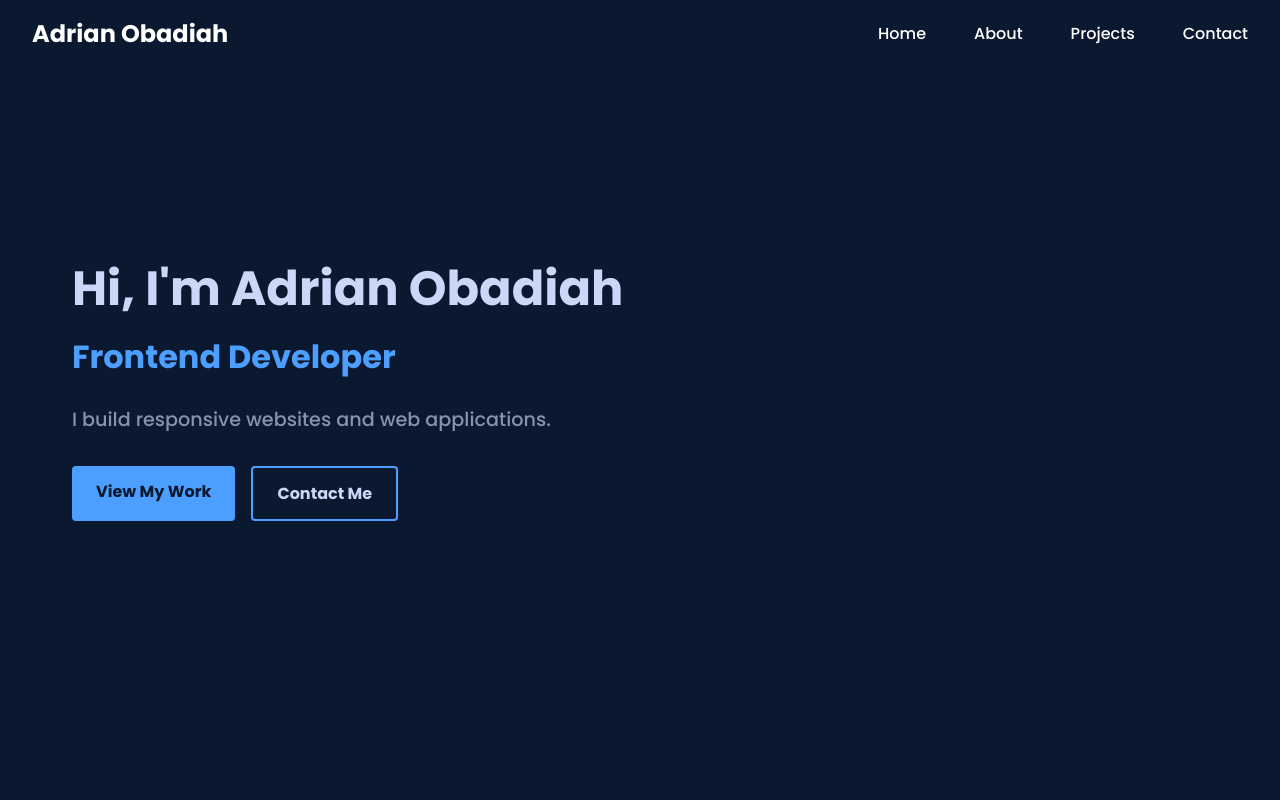
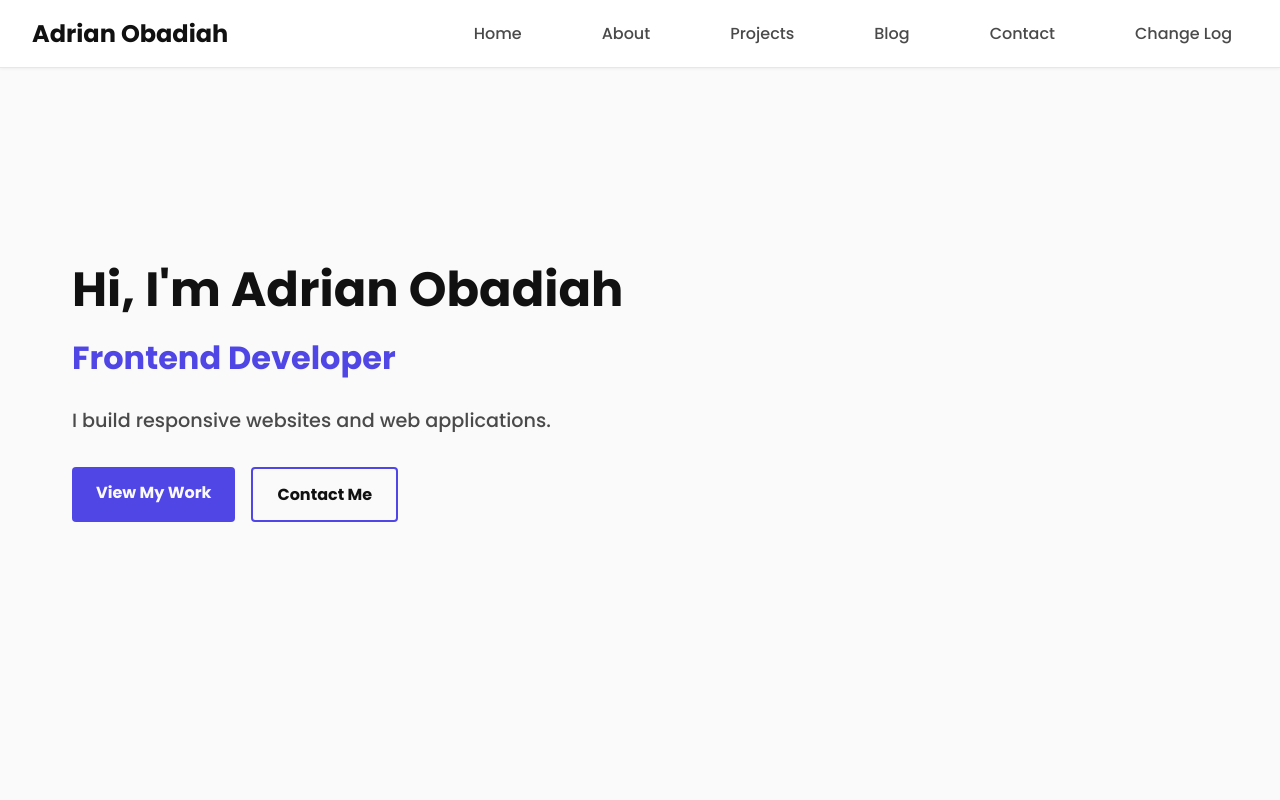
Before and after one commit to Eddie115-x/FUTURE_FS_01, a React (Create React App) app: page / in a window 1280 px wide. Shown: the top 800 px of the page. Built offline with nearby package versions, Linux system fonts and the light colour scheme; the HTML template or start-up script is replaced by a standard one.

Commit message:
useful changes made here as well

```diff
--- a/src/App.jsx
+++ b/src/App.jsx
@@ -1,12 +1,13 @@
-import React from 'react';
-import { BrowserRouter as Router, Routes, Route } from 'react-router-dom';
+import { Route, BrowserRouter as Router, Routes } from 'react-router-dom';
+import './App.css';
+import Footer from './components/Footer';
 import NavBar from './components/NavBar';
-import Footer from './components/Footer';
+import About from './pages/About';
+import Blog from './pages/Blog';
+import ChangeLog from './pages/ChangeLog';
+import Contact from './pages/Contact';
 import Home from './pages/Home';
-import About from './pages/About';
 import Projects from './pages/Projects';
-import Contact from './pages/Contact';
-import './App.css';
 
 function App() {
   return (
@@ -18,7 +19,9 @@ function App() {
             <Route path="/" element={<Home />} />
             <Route path="/about" element={<About />} />
             <Route path="/projects" element={<Projects />} />
+            <Route path="/blog" element={<Blog />} />
             <Route path="/contact" element={<Contact />} />
+            <Route path="/changelog" element={<ChangeLog />} />
           </Routes>
         </main>
         <Footer />
--- a/src/components/Footer.css
+++ b/src/components/Footer.css
@@ -1,8 +1,9 @@
 .footer {
-  background-color: var(--primary-bg);
-  color: white;
+  background-color: var(--color-surface);
+  color: var(--color-text-secondary);
   padding: 2rem 0;
   margin-top: 2rem;
+  border-top: 1px solid var(--color-border);
 }
 
 .footer-content {
@@ -20,13 +21,13 @@
 }
 
 .social-links a {
-  color: white;
+  color: var(--color-text-secondary);
   text-decoration: none;
   transition: color 0.3s;
 }
 
 .social-links a:hover {
-  color: var(--accent);
+  color: var(--color-accent);
 }
 
 @media (max-width: 768px) {
--- a/src/components/NavBar.css
+++ b/src/components/NavBar.css
@@ -1,17 +1,17 @@
-
-
 .navbar {
   display: flex;
   justify-content: space-between;
   align-items: center;
   padding: 1rem 2rem;
-  background-color: var(--primary-bg);
-  color: white;
+  background-color: var(--color-surface);
+  color: var(--color-text-primary);
   position: relative;
+  box-shadow: 0 1px 3px rgba(0, 0, 0, 0.05);
+  border-bottom: 1px solid var(--color-border);
 }
 
 .navbar-logo a {
-  color: white;
+  color: var(--color-text-primary);
   font-size: 1.5rem;
   font-weight: bold;
   text-decoration: none;
@@ -32,7 +32,6 @@
   z-index: 999;
 }
 
-
 .navbar-links li {
   margin-left: 3rem;
 }
@@ -45,6 +44,23 @@
 
 .navbar-links a:hover {
   color: var(--accent);
+}
+
+.navbar-links li a {
+  color: var(--color-text-secondary);
+  text-decoration: none;
+  padding: 0.5rem 1rem;
+  transition: color 0.2s ease-in-out;
+  font-weight: 500;
+}
+
+.navbar-links li a:hover {
+  color: var(--color-accent);
+}
+
+.navbar-links li a.active {
+  color: var(--color-accent);
+  font-weight: 600;
 }
 
 .hamburger-menu {
@@ -60,7 +76,7 @@
 .hamburger-bar {
   width: 100%;
   height: 3px;
-  background-color: white;
+  background-color: var(--color-text-primary);
   transition: all 0.3s ease;
 }
 
--- a/src/components/NavBar.jsx
+++ b/src/components/NavBar.jsx
@@ -23,7 +23,9 @@ function NavBar() {
         <li><Link to="/" onClick={() => setIsMenuOpen(false)}>Home</Link></li>
         <li><Link to="/about" onClick={() => setIsMenuOpen(false)}>About</Link></li>
         <li><Link to="/projects" onClick={() => setIsMenuOpen(false)}>Projects</Link></li>
+        <li><Link to="/blog" onClick={() => setIsMenuOpen(false)}>Blog</Link></li>
         <li><Link to="/contact" onClick={() => setIsMenuOpen(false)}>Contact</Link></li>
+        <li><Link to="/changelog" onClick={() => setIsMenuOpen(false)}>Change Log</Link></li>
       </ul>
     </nav>
   );
--- a/src/index.css
+++ b/src/index.css
@@ -1,13 +1,26 @@
-
 @import url('https://fonts.googleapis.com/css2?family=Poppins:wght@300;500;700&display=swap');
 
 :root {
-  --primary-bg: #0a1930;
-  --secondary-bg: #102b54;
-  --accent: #4d9fff;
-  --text-primary: #ccd6f6;
-  --text-secondary: #8892b0;
-  --white: #ffffff;
+  /* New Professional White-Based Color Palette */
+  --color-bg: #FAFAFA;
+  --color-surface: #FFFFFF;
+  --color-text-primary: #111111;
+  --color-text-secondary: #4A4A4A;
+  --color-accent: #4F46E5;
+  --color-accent-hover: #6366F1;
+  --color-border: #E5E7EB;
+  --color-muted: #F5F5F5;
+  --color-success: #10B981;
+  --color-warning: #F59E0B;
+  --color-error: #EF4444;
+
+  /* Legacy variables mapped to new palette for backward compatibility */
+  --primary-bg: var(--color-bg);
+  --secondary-bg: var(--color-muted);
+  --accent: var(--color-accent);
+  --text-primary: var(--color-text-primary);
+  --text-secondary: var(--color-text-secondary);
+  --white: var(--color-surface);
 }
 
 * {
@@ -17,19 +30,24 @@
 }
 
 body {
-  background-color: var(--primary-bg);
-  color: var(--text-primary);
+  background-color: var(--color-bg);
+  color: var(--color-text-primary);
   font-family: 'Poppins', sans-serif;
   scroll-behavior: smooth;
 }
 
 h1, h2, h3, h4, h5, h6 {
-  color: var(--white);
+  color: var(--color-text-primary);
 }
 
 a {
-  color: var(--accent);
+  color: var(--color-accent);
   text-decoration: none;
+  transition: color 0.2s ease-in-out;
+}
+
+a:hover {
+  color: var(--color-accent-hover);
 }
 
 .btn {
@@ -38,6 +56,13 @@ a {
   padding: 0.75rem 1.5rem;
   cursor: pointer;
   font-weight: 500;
+  background-color: var(--color-accent);
+  color: white;
+  transition: background-color 0.2s ease-in-out;
+}
+
+.btn:hover {
+  background-color: var(--color-accent-hover);
 }
 
 .btn-color-1 {
@@ -61,3 +86,63 @@ a {
   background-color: var(--accent);
   color: var(--primary-bg);
 }
+
+/* Utility classes for the new color scheme */
+.card {
+  background-color: var(--color-surface);
+  border-radius: 8px;
+  box-shadow: 0 2px 8px rgba(0, 0, 0, 0.05);
+  padding: 1.5rem;
+  border: 1px solid var(--color-border);
+}
+
+.section {
+  padding: 4rem 0;
+}
+
+.section-alt {
+  background-color: var(--color-muted);
+  padding: 4rem 0;
+}
+
+.container {
+  max-width: 1200px;
+  margin: 0 auto;
+  padding: 0 1.5rem;
+}
+
+.divider {
+  height: 1px;
+  background-color: var(--color-border);
+  margin: 2rem 0;
+  width: 100%;
+}
+
+.text-accent {
+  color: var(--color-accent);
+}
+
+.badge {
+  display: inline-block;
+  padding: 0.25rem 0.75rem;
+  border-radius: 9999px;
+  font-size: 0.75rem;
+  font-weight: 500;
+  background-color: var(--color-muted);
+  color: var(--color-text-secondary);
+}
+
+.badge-success {
+  background-color: var(--color-success);
+  color: white;
+}
+
+.badge-warning {
+  background-color: var(--color-warning);
+  color: white;
+}
+
+.badge-error {
+  background-color: var(--color-error);
+  color: white;
+}
```
